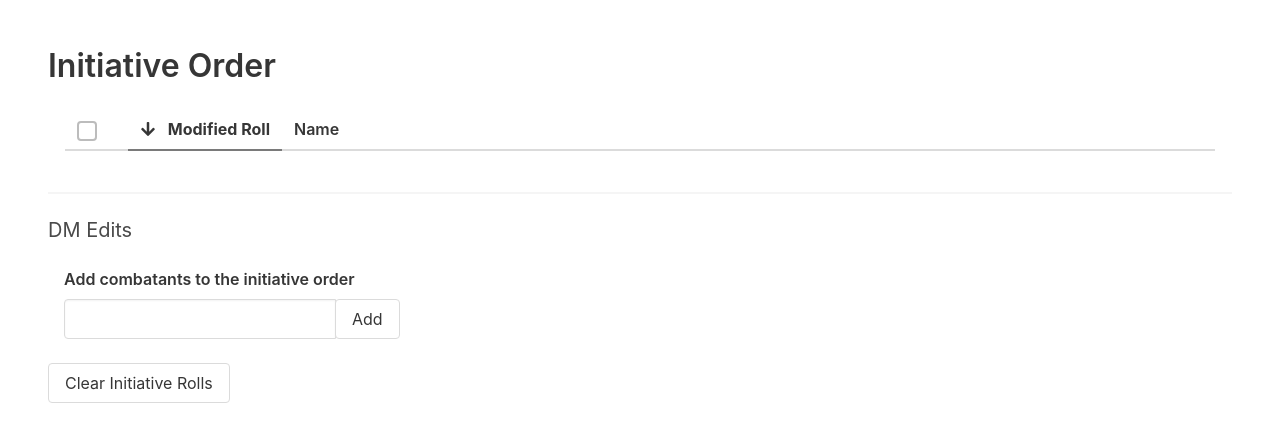
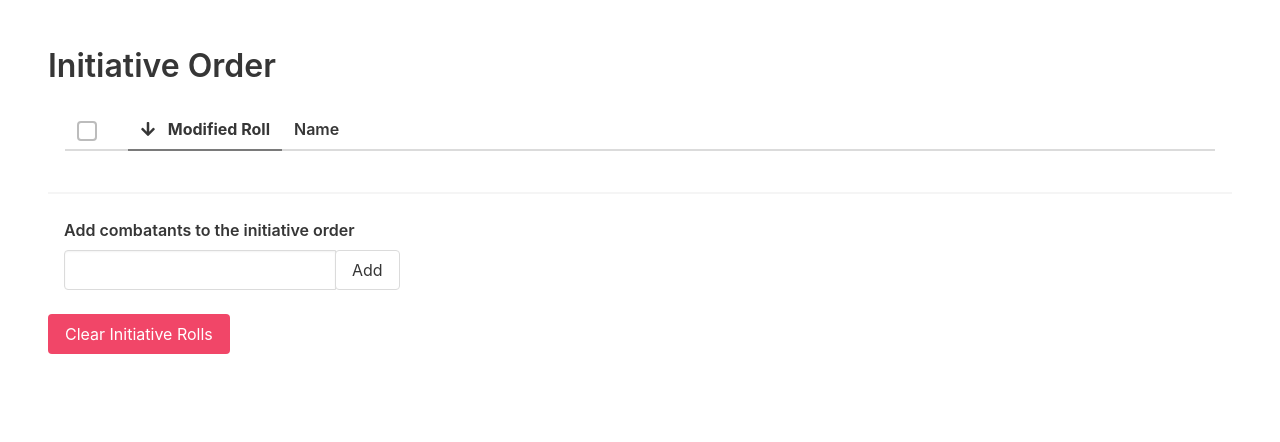
Before and after one commit to jmutchek/initiative, a Vue app: page / in a window 1280 px wide. Shown: the top 442 px of the page. Built offline with nearby package versions, Linux system fonts and the light colour scheme; no server answers.

Commit message:
danger button

```diff
--- a/src/App.vue
+++ b/src/App.vue
@@ -4,10 +4,9 @@
       <h1 class="title">Initiative Order</h1>
       <InitiativeList></InitiativeList>
       <hr/>
-      <h2 class="subtitle">DM Edits</h2>
       <NewEntry></NewEntry>
       <div class="actions">
-        <b-button @click="clickMe">Clear Initiative Rolls</b-button>
+        <b-button @click="clickMe" class='is-danger'>Clear Initiative Rolls</b-button>
       </div>
     </section>
   </div>
```
